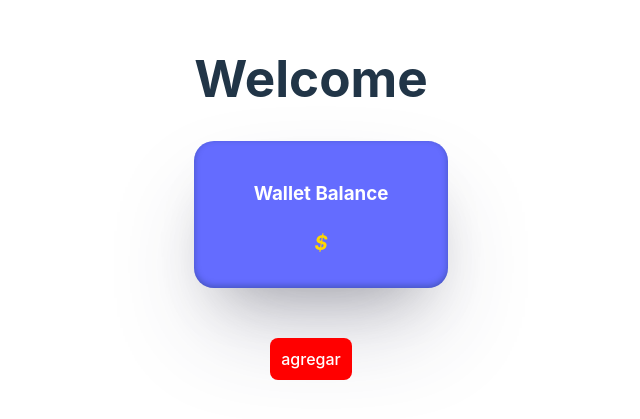
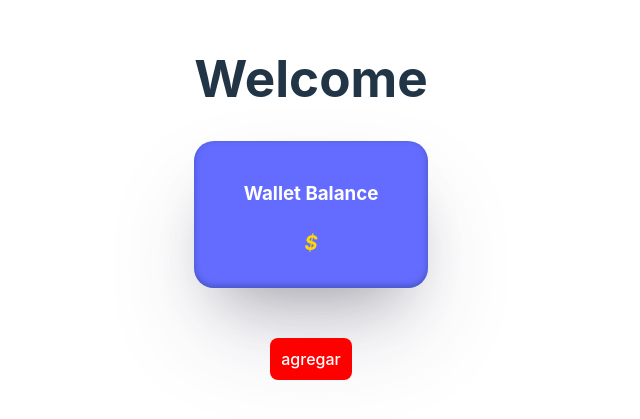
Before and after one commit to KGISELLE/Practice-frontend-backend, a React (Vite) app: page /home in a window 1280 px wide. Shown: the part 177-596 px from the top of the page, without its empty margins (329-969 px from the left). Built offline with nearby package versions, Linux system fonts and the light colour scheme.

Commit message:
arreglo estilo de border-box en card component

```diff
--- a/src/components/Card/index.tsx
+++ b/src/components/Card/index.tsx
@@ -12,6 +12,7 @@ const Card = ({ cardTitle, balance }: CardProps) => {
             backgroundColor: "#646CFF",
             color: "white",
             padding: "10px",
+            boxSizing: "border-box",
             width: "100%",
             justifyContent: "space-between",
             borderBottomColor: "#f1f1f1",
```
